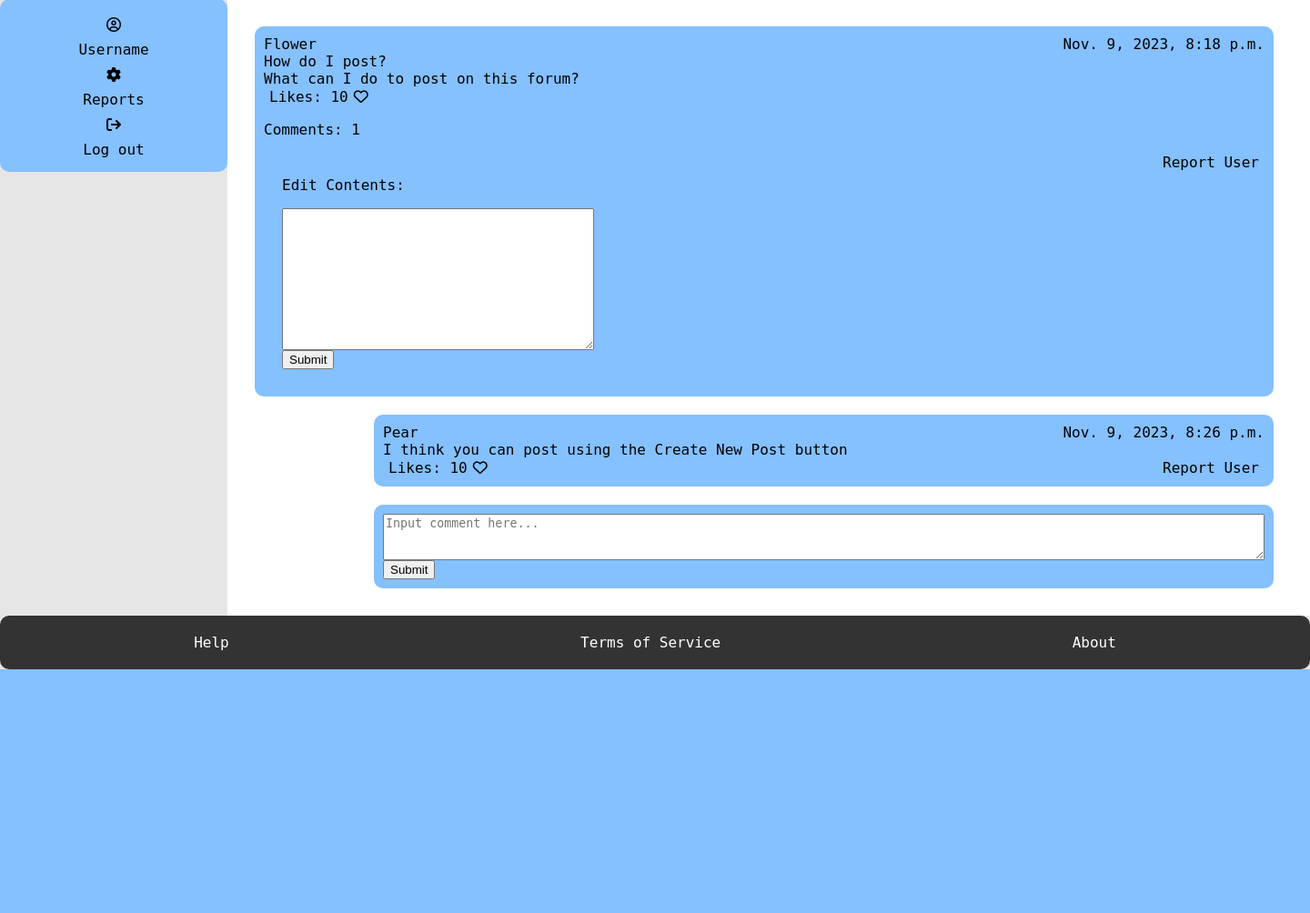
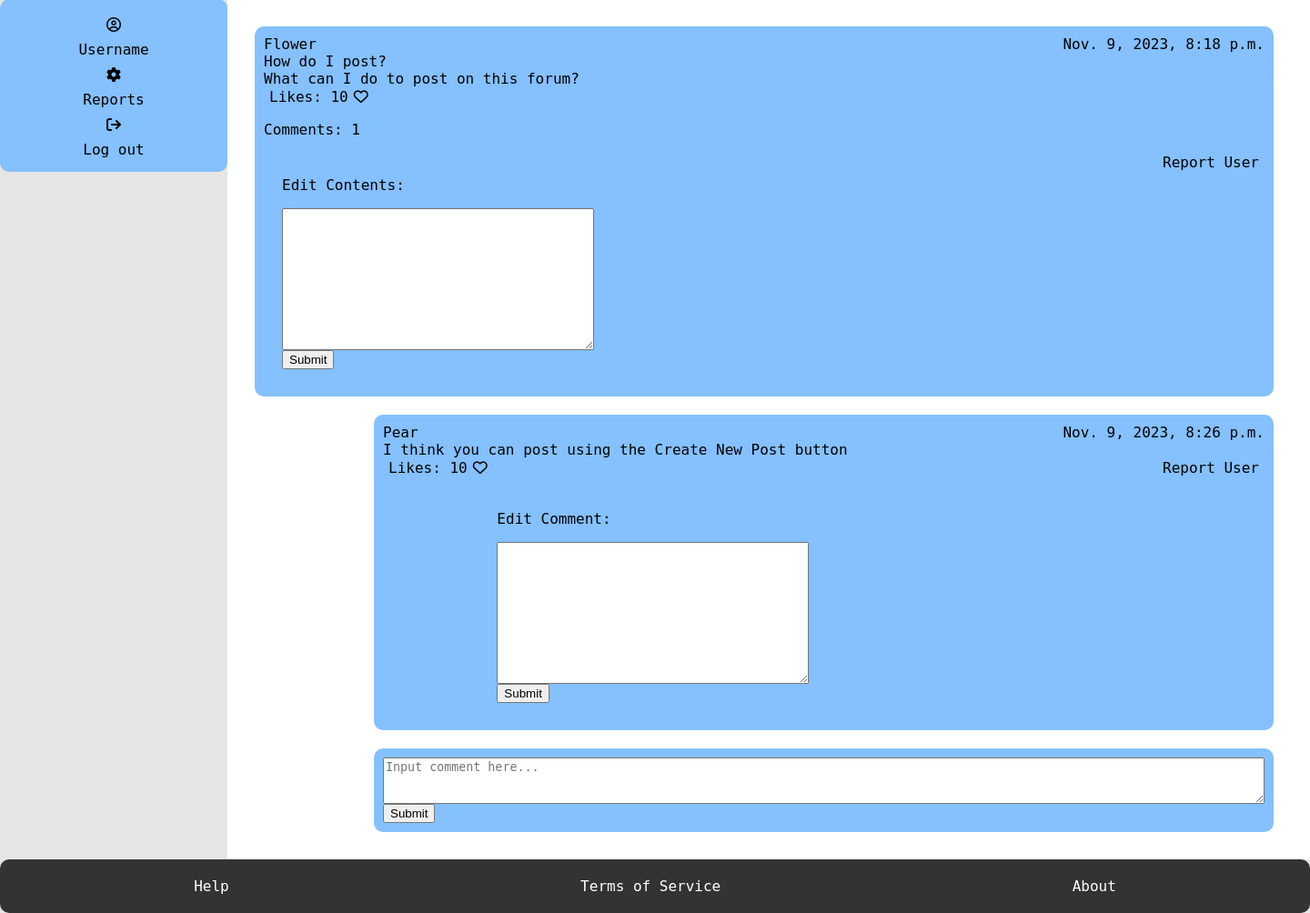
Before and after one commit to clg875/UR-Spaces, a Django app: a page that uses URSpaces/myapp/templates/posts.html in a window 1440 px wide. Shown: the part 92-1096 px from the top of the page at 91% size. Before the commit the page ends 828 px from the top, so only its background shows below. Run offline with Django 4.2, Linux system fonts and the light colour scheme; a user stored in the database is signed in; data comes from the database, SQL or seed files in the repository; both versions use the stored data as it was after the commit; parts of the project's set-up code (start-up, migrations or seed data) failed here and were passed over; some libraries are stand-ins or nearby versions.

Commit message:
Delete post works, edit comment does not work

```diff
--- a/URSpaces/myapp/forms.py
+++ b/URSpaces/myapp/forms.py
@@ -24,6 +24,19 @@ class UpdatePostForm(forms.ModelForm):
     class Meta:
         model = Posts
         fields = ("contents", )
+
+
+# class DeletePostForm(forms.ModelForm):
+
+#     class Meta:
+#         model = Posts
+
+class UpdateCommentForm(forms.ModelForm):
+
+
+    class Meta:
+        model = Comment
+        fields = ("com_contents", )
 
 
 class CreateNewPost(forms.ModelForm):
--- a/URSpaces/myapp/models.py
+++ b/URSpaces/myapp/models.py
@@ -83,7 +83,7 @@ class Comment(models.Model):
     count_likes = models.IntegerField(default=0)
     pin = models.BooleanField(default=False)
     reported = models.BooleanField(default=False)
-    com_contents = models.CharField(max_length=500)
+    com_contents = models.TextField(max_length=500)
     com_date = models.DateTimeField(auto_now_add=True)
 
 class Like(models.Model):
--- a/URSpaces/myapp/templates/posts.html
+++ b/URSpaces/myapp/templates/posts.html
@@ -20,7 +20,10 @@
           <input type="button" value="Likes: 10" class="btn1"><i class="fa-regular fa-heart"></i>
           <p> Comments: {{post.num_comments}} </p>
           {%if  post.User_ID.User_ID.username  == request.user.username%}
-          <input type="button" value="Delete Post" class="btn2">
+          <form action="." method="POST">
+            {% csrf_token %}
+            <input type="submit" value="Delete Post" class="btn2" name="deletePost_btn" >
+          </form>
           <input type="button" value="Edit Post" class="btn2">
           {%else%}
           <input type="button" value="Report User" class="btn2">
@@ -37,7 +40,7 @@
             </div>
             {% if error %}
             <div class="forum-item">
-                    <p style="color: red">Header and content must be filled out.</p>
+                    <p style="color: red">Content cannot be blank.</p>
             </div>
             {%endif%}
 
@@ -68,11 +71,35 @@
               <input type="button" value="Likes: 10" class="btn1"><i class="fa-regular fa-heart"></i>
               {%if  field.User_ID.User_ID.username  == request.user.username%}
             </div>
-              <input method="POST" type="submit" value="Delete Comment" class="btn2" name="deletePost_btn" >
+              <form action="." method="POST">
+              {% csrf_token %}
+              <input type="submit" value="Delete Comment" class="btn2" name="deleteComment_btn" >
+              </form>
               <input type="button" value="Edit Comment" class="btn2">
               {%else%}
               <input type="button" value="Report User" class="btn2">
               {% endif %}
+
+              <form action="." method="POST">
+                {% csrf_token %}
+                <section class="sub-box">
+                <div class="forum-item">
+                  <p> Edit Comment: </p>
+                </div>
+                <div class="forum-item">
+                  {{commentform.com_contents}}
+
+                </div>
+                {% if error %}
+                <div class="forum-item">
+                        <p style="color: red">Comment cannot be blank.</p>
+                </div>
+                {%endif%}
+                <div class="forum-item">
+                  <input type="submit" value="Submit" name="editComment_form">
+                </div>
+              </section>
+            </form>
           </section>
           {% endfor %}
 
--- a/URSpaces/myapp/views.py
+++ b/URSpaces/myapp/views.py
@@ -1,7 +1,7 @@
 from django.shortcuts import render, HttpResponse, redirect, get_object_or_404
 from django.contrib.auth import authenticate, login
 from django.contrib.auth.forms import UserCreationForm
-from myapp.forms import SignUpForm , UpdateProfileForm , CreateNewPost , UpdatePostForm
+from myapp.forms import SignUpForm , UpdateProfileForm , CreateNewPost , UpdatePostForm, UpdateCommentForm #, DeletePostForm
 from myapp.models import Student , SubForum, Posts, Comment, Like, Moderator
 from django.contrib.auth.models import User
 from django.contrib.auth.decorators import login_required
@@ -75,11 +75,15 @@ def posts(request, slug):
     error = False
     # data = {'contents': post.contents, }
     form = UpdatePostForm(request.POST)
+    commentform = UpdateCommentForm(request.POST)
+    # deletePostform =DeletePostForm(request.POST)
     context = {
         "post":post,
         "comments": comments,
         "error": error,
-        "form": form
+        "form": form,
+        "commentform":commentform,
+        # "deletePostform":deletePostform
     }
 
     if currentUser.is_staff != True:
@@ -90,6 +94,21 @@ def posts(request, slug):
             content = request.POST.get("newContents")
 
             new_comment, created = Comment.objects.get_or_create(User_ID = student, Post_ID = post, com_contents = content)
+
+
+        if "editComment_form" in request.POST:
+            updateComment = commentform.save(commit=False)
+            updateComment.Post_ID = post
+            updateComment.User_ID = student
+            updateComment.com_date = datetime.now()
+            updateComment.save()
+
+        if "deletePost_btn" in request.POST:
+            deletePost = Posts.objects.get(pk = post.pk)
+            deletePost.User_ID = student
+            deletePost.SubForum_ID = forum
+            deletePost.delete()
+            return redirect("index")
 
         if "editPost_form" in request.POST:
 
```
Also changed, not shown: URSpaces/db.sqlite3, URSpaces/myapp/migrations/0025_alter_comment_com_contents.py (added).
